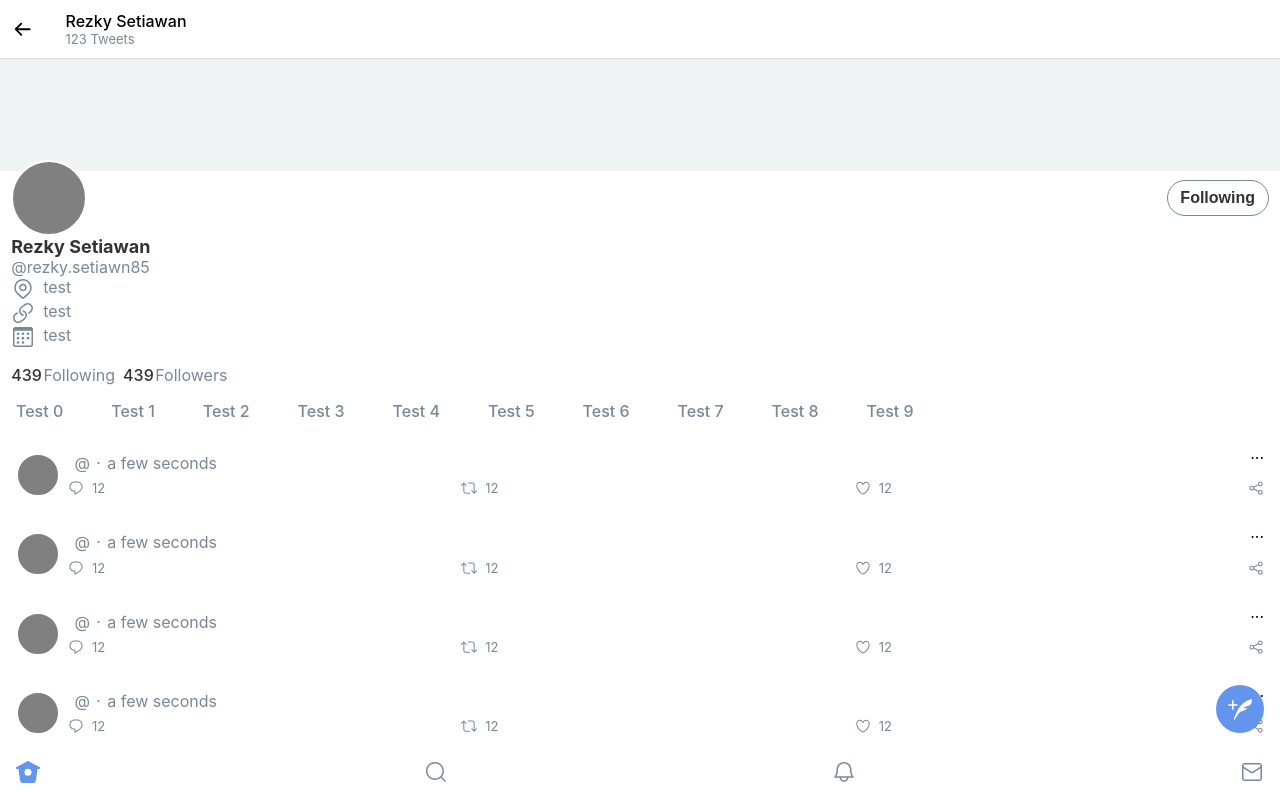
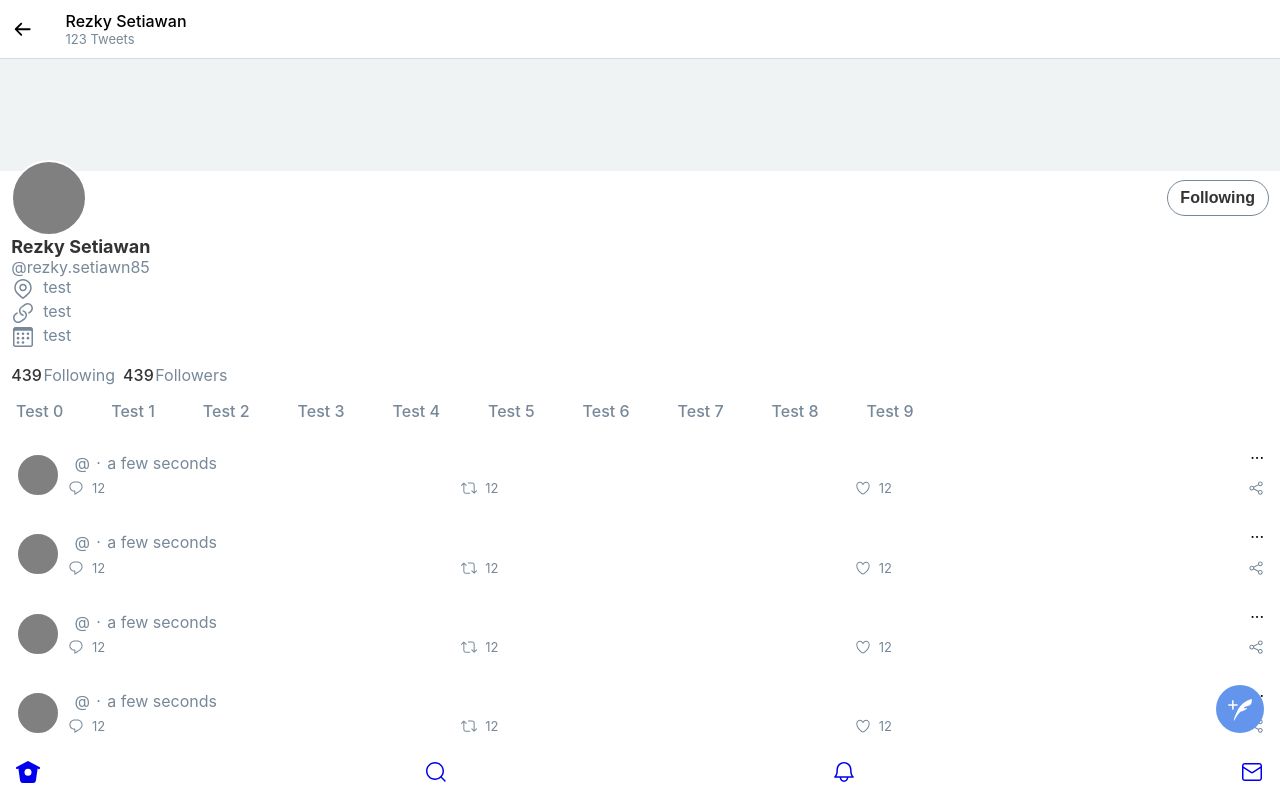
Before and after one commit to Rezky08/cloningtwitter, a React (Create React App) app: page /1 in a window 1280 px wide. Shown: the top 798 px of the page. Built offline with nearby package versions, Linux system fonts and the light colour scheme; no server answers.

Commit message:
add search page and edit navigation

```diff
--- a/src/App.js
+++ b/src/App.js
@@ -3,8 +3,9 @@ import Home from "@/pages/Home";
 import ComposeTweet from "@/pages/ComposeTweet";
 import Login from "@/pages/Login";
 import Profile from "@/pages/Profile";
-import PrivateRoute from "./components/PrivateRoute";
-import RequireAuth from "./components/RequireAuth";
+import Search from "@/pages/Search";
+import PrivateRoute from "@/components/PrivateRoute";
+import RequireAuth from "@/components/RequireAuth";
 
 function App() {
   return (
@@ -12,6 +13,9 @@ function App() {
       <Router>
         <div className="App">
           <Switch>
+            <Route path="/search">
+              <Search />
+            </Route>
             <Route path="/login">
               <Login />
             </Route>
--- a/src/assets/styles/index.scss
+++ b/src/assets/styles/index.scss
@@ -23,3 +23,4 @@
 @import "./tw-drawer.scss";
 @import "./tw-collapse.scss";
 @import "./tw-profile.scss";
+@import "./tw-search.scss";
--- /dev/null
+++ b/src/assets/styles/tw-search.scss
@@ -0,0 +1,25 @@
+.tw-search {
+  input {
+    width: 100%;
+    height: $font-size-medium;
+    font-size: $font-size-normal;
+    border-radius: 1rem;
+    border: $hairline;
+    padding-left: 1rem;
+    padding-right: 1rem;
+    background-color: $secondary;
+    &:focus-visible {
+      outline: none;
+    }
+  }
+  &-header {
+    display: flex;
+    gap: 1rem;
+  }
+  .tw-header {
+    justify-content: end;
+    &--right {
+      width: 90%;
+    }
+  }
+}
--- a/src/components/layouts/Navigation.jsx
+++ b/src/components/layouts/Navigation.jsx
@@ -5,23 +5,39 @@ import { ReactComponent as HomeIcon } from "@/assets/icons/Home.svg";
 import { ReactComponent as SearchIcon } from "@/assets/icons/Search.svg";
 import { ReactComponent as NotificationIcon } from "@/assets/icons/Notification.svg";
 import { ReactComponent as DirectMessageIcon } from "@/assets/icons/DirectMessage.svg";
+import { Link, matchPath, useLocation } from "react-router-dom";
+
+function NavigationItem(props) {
+  const location = useLocation();
+  const match = matchPath(location.pathname, {
+    path: props.link,
+    exact: true,
+    strict: false,
+  });
+
+  return (
+    <Link to={props.link}>
+      <span
+        className={
+          props.active ?? match
+            ? "tw-navigation-item-active"
+            : "tw-navigation-item"
+        }
+      >
+        <Icon icon={props.icon} />
+      </span>
+    </Link>
+  );
+}
 class Navigation extends React.Component {
   render() {
     return (
       <div className="tw-navigation-container">
         <div className="tw-navigation-items">
-          <span className="tw-navigation-item-active">
-            <Icon icon={<HomeIcon />} />
-          </span>
-          <span className="tw-navigation-item">
-            <Icon icon={<SearchIcon />} />
-          </span>
-          <span className="tw-navigation-item">
-            <Icon icon={<NotificationIcon />} />
-          </span>
-          <span className="tw-navigation-item">
-            <Icon icon={<DirectMessageIcon />} />
-          </span>
+          <NavigationItem icon={<HomeIcon />} link="/" />
+          <NavigationItem icon={<SearchIcon />} link="/search" />
+          <NavigationItem icon={<NotificationIcon />} link="/notification" />
+          <NavigationItem icon={<DirectMessageIcon />} link="/message" />
         </div>
       </div>
     );
--- /dev/null
+++ b/src/pages/Search.jsx
@@ -0,0 +1,23 @@
+import React from "react";
+import DefaultLayout from "@/components/layouts/DefaultLayout";
+import Icon from "@/components/Icon";
+import { ReactComponent as SettingIcon } from "@/assets/icons/Settings.svg";
+
+class Search extends React.Component {
+  render() {
+    return (
+      <div className="tw-search">
+        <DefaultLayout
+          right={
+            <div className="tw-search-header">
+              <input type="text" placeholder="Search Twitter" />
+              <Icon icon={<SettingIcon />} />
+            </div>
+          }
+        ></DefaultLayout>
+      </div>
+    );
+  }
+}
+
+export default Search;
```
Also changed, not shown: src/assets/icons/Settings.svg (added).
